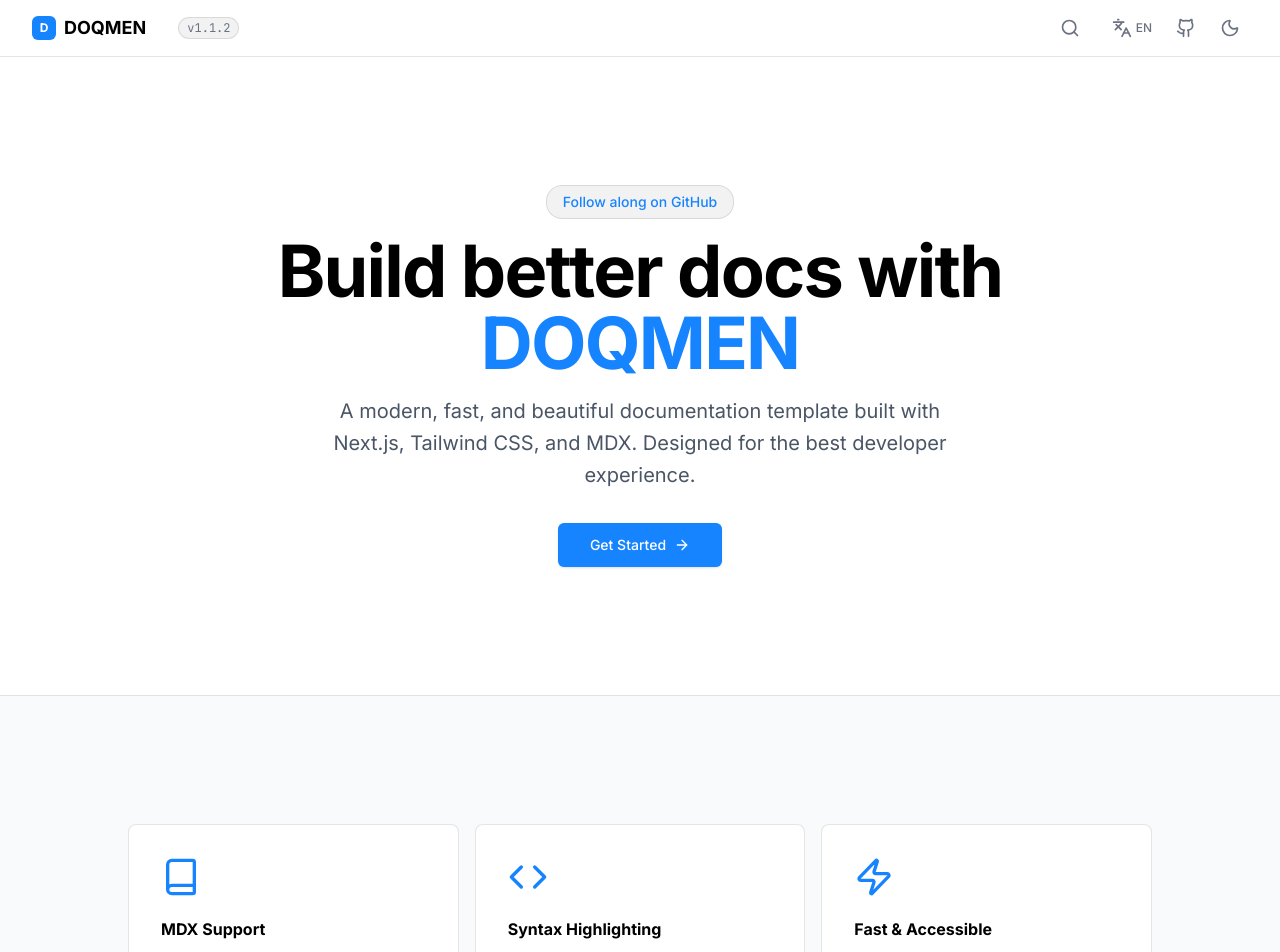
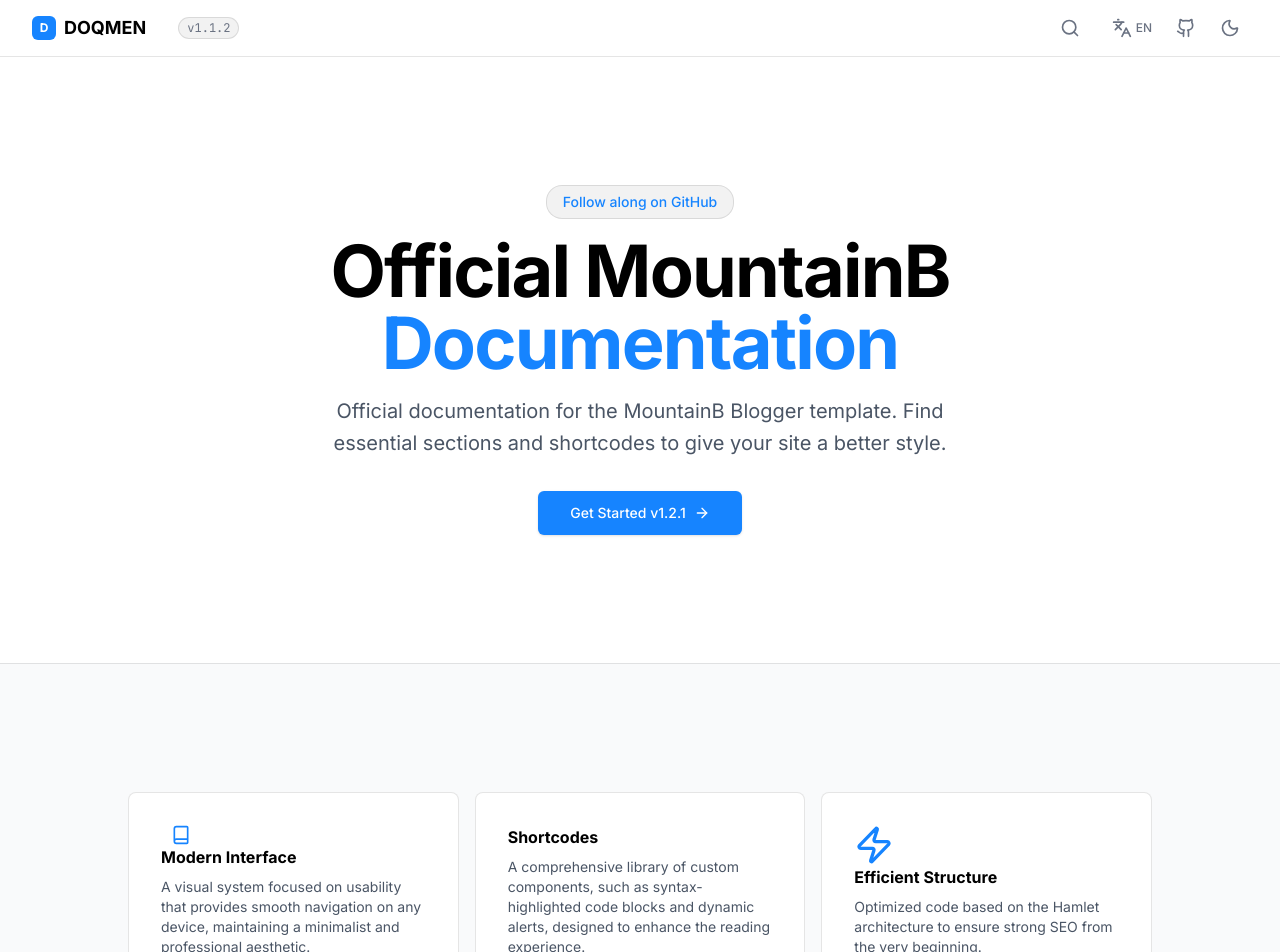
Before and after one commit to dimas-a-gomez/doq, a Next.js app: page / in a window 1280 px wide. Shown: the top 952 px of the page. Built offline with nearby package versions, Linux system fonts and the light colour scheme.

Commit message:
Update page.tsx

```diff
--- a/app/page.tsx
+++ b/app/page.tsx
@@ -21,19 +21,17 @@
               Follow along on GitHub
             </Link>
             <h1 className="font-display text-4xl sm:text-5xl md:text-6xl lg:text-7xl font-bold tracking-tight text-black dark:text-white">
-              Build better docs with <span className="text-accent">DOQMEN</span>
+              Official MountainB <span className="text-accent">Documentation</span>
             </h1>
             <p className="max-w-[42rem] leading-normal text-gray-600 dark:text-gray-400 sm:text-xl sm:leading-8">
-              A modern, fast, and beautiful documentation template built with
-              Next.js, Tailwind CSS, and MDX. Designed for the best developer
-              experience.
+              Official documentation for the MountainB Blogger template. Find essential sections and shortcodes to give your site a better style.
             </p>
             <div className="mt-4">
               <Link
                 href="/docs"
                 className="inline-flex items-center justify-center rounded-md bg-accent px-8 py-3 text-sm font-medium text-white shadow transition-colors hover:bg-accent-hover focus-visible:outline-none focus-visible:ring-1 focus-visible:ring-accent"
               >
-                Get Started
+                Get Started v1.2.1
                 <ArrowRight className="ml-2 h-4 w-4" />
               </Link>
             </div>
@@ -47,11 +45,10 @@
                 <Book className="h-10 w-10 text-accent" />
                 <div className="space-y-2">
                   <h3 className="font-bold text-black dark:text-white">
-                    MDX Support
+                    Modern Interface
                   </h3>
                   <p className="text-sm text-gray-600 dark:text-gray-400">
-                    Write your content in Markdown and embed React components
-                    seamlessly.
+                    A visual system focused on usability that provides smooth navigation on any device, maintaining a minimalist and professional aesthetic.
                   </p>
                 </div>
               </div>
@@ -61,11 +58,10 @@
                 <Code className="h-10 w-10 text-accent" />
                 <div className="space-y-2">
                   <h3 className="font-bold text-black dark:text-white">
-                    Syntax Highlighting
+                    Shortcodes
                   </h3>
                   <p className="text-sm text-gray-600 dark:text-gray-400">
-                    Beautiful code blocks powered by rehype-pretty-code and
-                    Shiki.
+                    A comprehensive library of custom components, such as syntax-highlighted code blocks and dynamic alerts, designed to enhance the reading experience.
                   </p>
                 </div>
               </div>
@@ -75,10 +71,10 @@
                 <Zap className="h-10 w-10 text-accent" />
                 <div className="space-y-2">
                   <h3 className="font-bold text-black dark:text-white">
-                    Fast & Accessible
+                    Efficient Structure
                   </h3>
                   <p className="text-sm text-gray-600 dark:text-gray-400">
-                    Built on Next.js App Router for maximum performance and SEO.
+                    Optimized code based on the Hamlet architecture to ensure strong SEO from the very beginning.
                   </p>
                 </div>
               </div>
```
